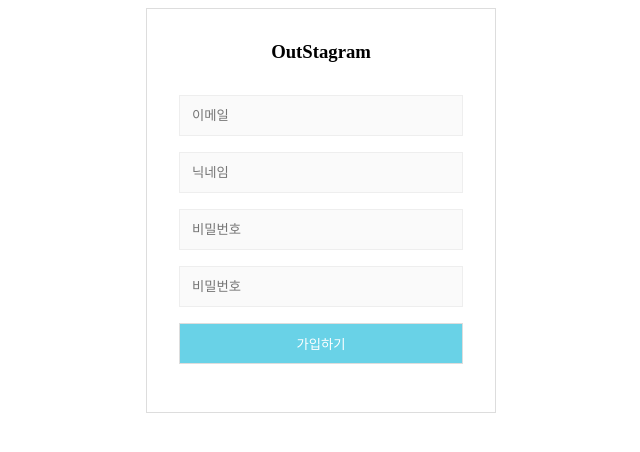
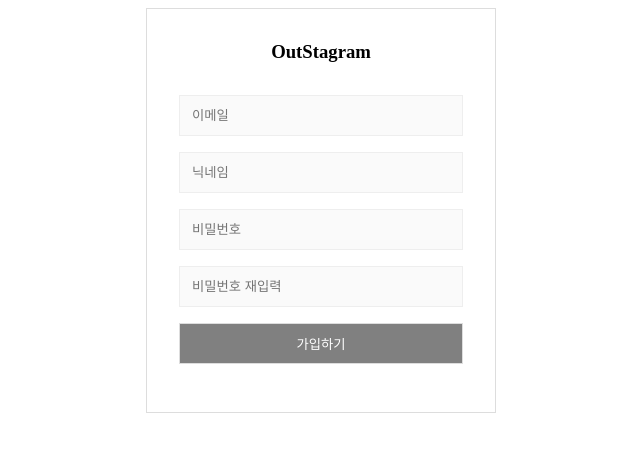
Before and after one commit to DaeAkin/outstagram-front, a Vue app: page /register in a window 1280 px wide. Shown: the top 452 px of the page, without its empty margins (319-959 px from the left). Built offline with nearby package versions, Linux system fonts and the light colour scheme.

Commit message:
내용 추가

```diff
--- a/src/components/login/RegisterForm.vue
+++ b/src/components/login/RegisterForm.vue
@@ -7,21 +7,21 @@
         </div>
         <!--Email Input-->
         <div class="form-group">
-          <input type="email" class="form-input" placeholder="이메일" />
+          <input type="email" class="form-input" placeholder="이메일" v-model="email" />
         </div>
         <div class="form-group">
-          <input type="text" class="form-input" placeholder="닉네임" />
+          <input type="text" class="form-input" placeholder="닉네임" v-model="nickname"/>
         </div>
         <!--Password Input-->
         <div class="form-group">
-          <input type="password" class="form-input" placeholder="비밀번호" />
+          <input type="password"  class="form-input" placeholder="비밀번호" v-model="password" />
         </div>
         <div class="form-group">
-          <input type="password" class="form-input" placeholder="비밀번호" />
+          <input type="password" class="form-input" placeholder="비밀번호 재입력" />
         </div>
         <!--Login Button-->
         <div class="form-group">
-          <button class="form-button" type="submit">가입하기</button>
+          <button disabled class="form-button" type="text">가입하기</button>
         </div>
       </form>
     </div>
@@ -30,7 +30,15 @@
 
 <script>
 export default {
-  name: "register-form"
+  name: "register-form",
+  data() {
+    return {
+      email : '',
+      nickname : '',
+      password : '',
+
+    }
+  }
 };
 </script>
 
@@ -73,16 +81,18 @@
   margin-bottom: 1rem;
 }
 .form-button {
-  background: #69d2e7;
+  background: gray;
   border: 1px solid #ddd;
   color: #ffffff;
   padding: 10px;
   width: 100%;
   text-transform: uppercase;
 }
-.form-button:hover {
-  background: #69c8e7;
+
+.form-button-active {
+  background: green;
 }
+
 .form-header {
   text-align: center;
   margin-bottom: 2rem;
```
Also changed, not shown: 1 other file (tests, documents, lock files or other folders).
